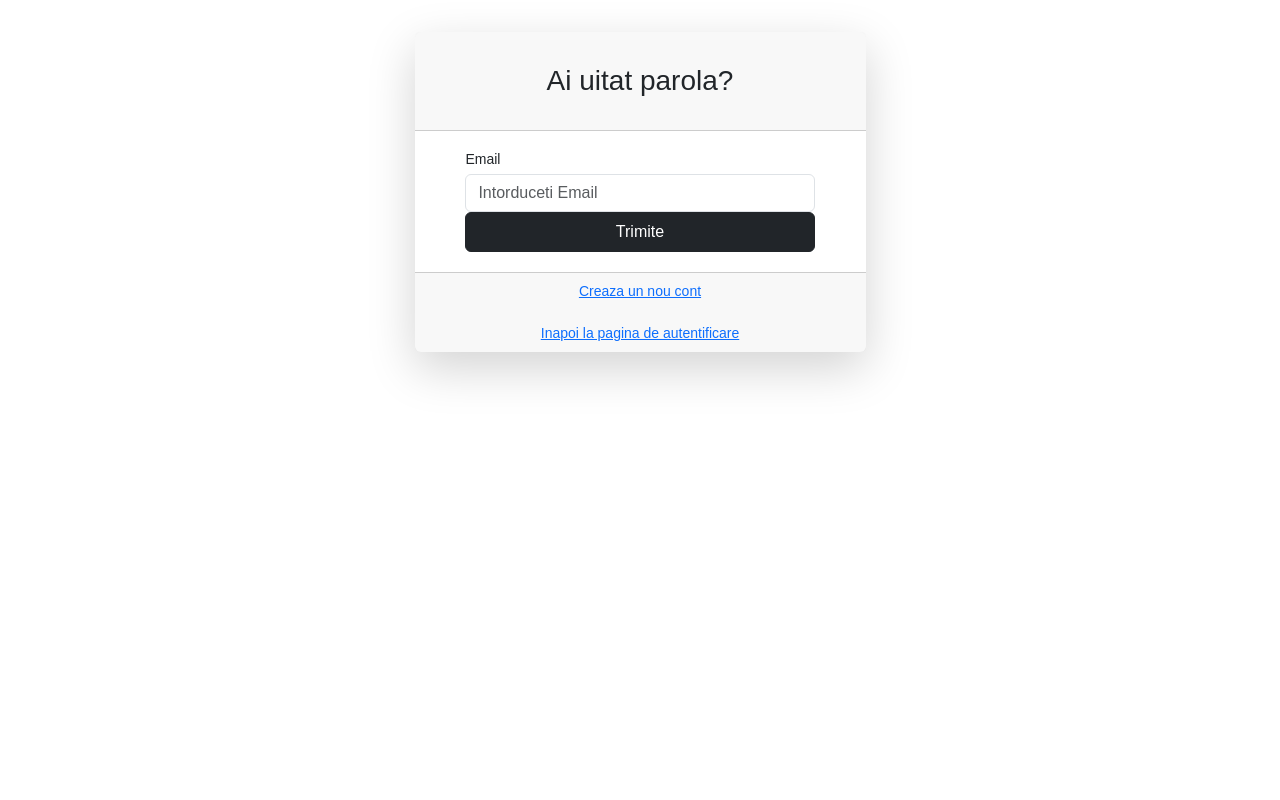
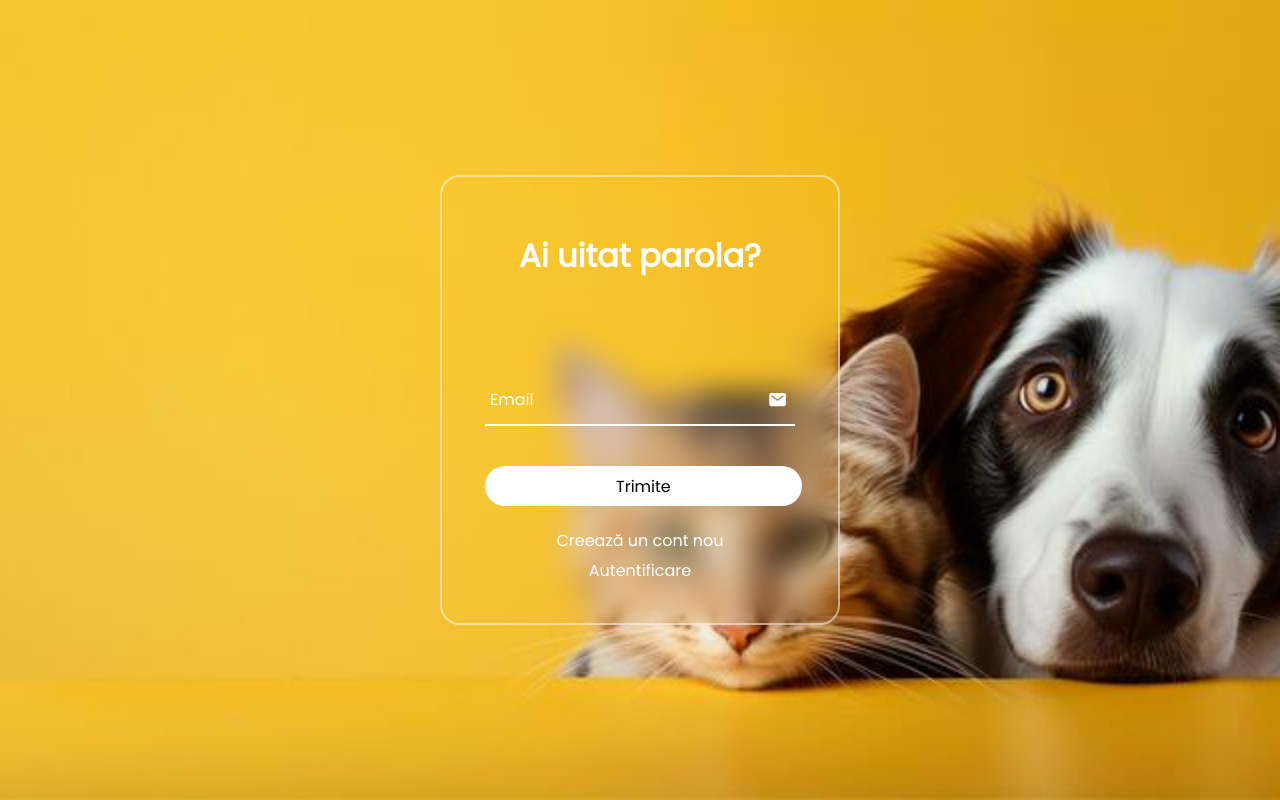
Before and after one commit to Zukkini97/Zukini97, a Django app: page /reset-password/password-reset/ in a window 1280 px wide. Run offline with Django 5.2, Linux system fonts and the light colour scheme; some libraries are stand-ins or nearby versions.

```diff
--- a/PetMedRegistry/urls.py
+++ b/PetMedRegistry/urls.py
@@ -16,8 +16,10 @@ Including another URLconf
 """
 from django.contrib import admin
 from django.urls import path, include
+from django.shortcuts import redirect
 
 urlpatterns = [
+    path('', lambda request: redirect('user_login')),
     path('admin/', admin.site.urls),
     path('', include('Home.urls')),
     path('', include('Contact.urls')),
--- a/static/css/styles.css
+++ b/static/css/styles.css
@@ -78,11 +78,14 @@ section {
 
 h2 {
     font-size: 2em;
+    /* position: absolute; */
+    top: 20px;
     color: #ffffff;
     text-align: center;
 }
 
 .input-box {
+    /* top: -50px; */
     position: relative;
     width: 310px;
     margin: 30px 0;
@@ -156,6 +159,7 @@ h2 {
 }
 
 button {
+    /* position: absolute; */
     width: 100%;
     height: 40px;
     background: #fff;
@@ -198,3 +202,49 @@ button {
 #id_remember_me {
     margin-right: 1px;
 }
+/* Aici vine stilul pentru resetarea parolei */
+@media (max-width: 360px) {
+    .login-box {
+        width: 100%;
+        height: 100vh;
+        border: none;
+        border-radius: 0;
+
+    }
+    .input-box {
+        width: 290px;
+    }
+}
+.content a {
+    display: block; /* Fiecare link pe o linie separată */
+    color: #fff;
+    font-size: 1em;
+    text-decoration: none;
+    margin: 5px 0; /* Spațiu între link-uri */
+    transition: color 0.3s ease;
+}
+
+.content a:hover {
+    color: #1559d8;
+    text-decoration: underline;
+}
+.content {
+    position: absolute;
+    bottom: 35px; /* Poziționează la 10px de marginea de jos */
+    width: 100%;
+    text-align: center;
+}
+button:hover {
+    color: #1559d8;
+    text-decoration: underline;
+}
+.reset-password-page h2 {
+    position: absolute;
+    text-align: center;
+    margin-top: 35px;
+}
+.reset-password-box button {
+    position: absolute  ;
+    margin-top: 10px;
+    width: 80%;
+}
--- a/templates/Login/login_page.html
+++ b/templates/Login/login_page.html
@@ -18,7 +18,7 @@
                 <!-- Formular de autentificare -->
                 <form method="post" action="{% url 'user_login' %}">
                     {% csrf_token %}
-                    <h2>Autentificare</h2>
+                    <h2 class="text-center">Autentificare</h2>
 
                     <!-- Câmp Email -->
                     <div class="input-box">
@@ -29,7 +29,7 @@
                                value="{{ form.username.value|default:'' }}" id="email">
                         <label>Email</label>
                         {% if form.username.errors %}
-                            <div class="error-message" id="emai-error">
+                            <div class="error-message" id="email-error">
                                 {% for error in form.username.errors %}
                                     <p>{{error}}</p>
                                 {% endfor %}
--- a/templates/ResetPsw/password_reset.html
+++ b/templates/ResetPsw/password_reset.html
@@ -1,14 +1,20 @@
-{% extends "Home/base.html" %}
-{% block content %}
-    <div class="form-content my-3 p-3">
-        <div class="container">
-            <div class="row justify-content-center">
-                <div class="col-lg-5">
-                    <div class="card shadow-lg border-0 rounded-lg mt-0 mb-3">
-                        <div class="card-header justify-content-center">
-                            <div id="error_div"></div>
-                          <h3 class="font-weight-light my-4 text-center">Ai uitat parola?</h3>
-                        </div>
+{% load static %}
+<!DOCTYPE html>
+<html lang="en">
+    <head>
+        <meta charset="UTF-8">
+        <meta http-equiv="X-UA-Compatible" content="IE=edge">
+        <meta name="viewport" content="width=device-width, initial-scale=1.0">
+        <title>Resetare Parolă</title>
+        <link href="https://fonts.googleapis.com/css2?family=Poppins:ital,wght@0,100;0,200;0,400;1,100&display=swap" rel="stylesheet">
+        <link rel="stylesheet" href="{% static 'css/styles.css' %}">
+    </head>
+    <body>
+        <section class="reset-password-page">
+            <div class="login-box reset-password-box">
+                <h2>Ai uitat parola?</h2>
+
+                <!-- Afișare erori -->
                 {% if form.errors %}
                     <div class="alert alert-danger alert-dismissible" role="alert">
                         <div id="form_errors">
@@ -16,43 +22,29 @@
                                 <strong>{{ value }}</strong>
                             {% endfor %}
                         </div>
-                                <button type="button" class="close" data-dismiss="alert" aria-label="Close">
-                                    <span aria-hidden="true">&times;</span>
-                                </button>
                     </div>
                 {% endif %}
-                        <div class="card-body">
+
+                <!-- Formular -->
                 <form method="POST">
                     {% csrf_token %}
-                                <div class="form-row">
-                                    <div class="col-md-10 offset-md-1">
-                                    <div class="form-group">
-                                      <label class="small mb-1" for="id_email">Email</label>
-                                        <input type="email" name="email"  class="form-control"
-                                               autocomplete="email" maxlength="254" required id="id_email"
-                                               placeholder="Intorduceti Email">
+                    <div class="input-box">
+                        <span class="icon"><ion-icon name="mail"></ion-icon></span>
+                        <input type="email" name="email" required id="id_email" placeholder="">
+                        <label>Email</label>
+                    </div>
+                    <button type="submit">Trimite</button>
+                </form>
+
+                <!-- Linkuri -->
+                <div class="content">
+                    <a href="{% url 'signin_user' %}">Creează un cont nou</a>
+                    <a href="{% url 'user_login' %}">Autentificare</a>
                 </div>
             </div>
-                            </div>
-                                <div class="form-row">
-                                  <div class="col-md-10 offset-md-1">
-                                    <div class="form-group mt-0 mb-1">
-                                        <button type="submit" class="col-md-12 btn btn-dark">Trimite</button>
-                                    </div>
-                                 </div>
-                               </div>
-                            </form>
-                        </div>
-                        <div class="card-footer text-center">
-                            <div class="small">
-                                <a href="{% url 'signin_user' %}">Creaza un nou cont</a><br><br>
-                                <a href="{% url 'user_login' %}">Inapoi la pagina de autentificare</a><br>
-                            </div>
-                        </div>
-                    </div>
-                </div>
-            </div>
-        </div>
+        </section>
 
-  </div>
-{% endblock content %}
+        <script type="module" src="https://unpkg.com/ionicons@7.1.0/dist/ionicons/ionicons.esm.js"></script>
+        <script nomodule src="https://unpkg.com/ionicons@7.1.0/dist/ionicons/ionicons.js"></script>
+    </body>
+</html>
```
Also changed, not shown: templates/ResetPsw/password_reset_done.html (+26 -11 lines). Lines whose indentation alone changed are shown as unchanged.
